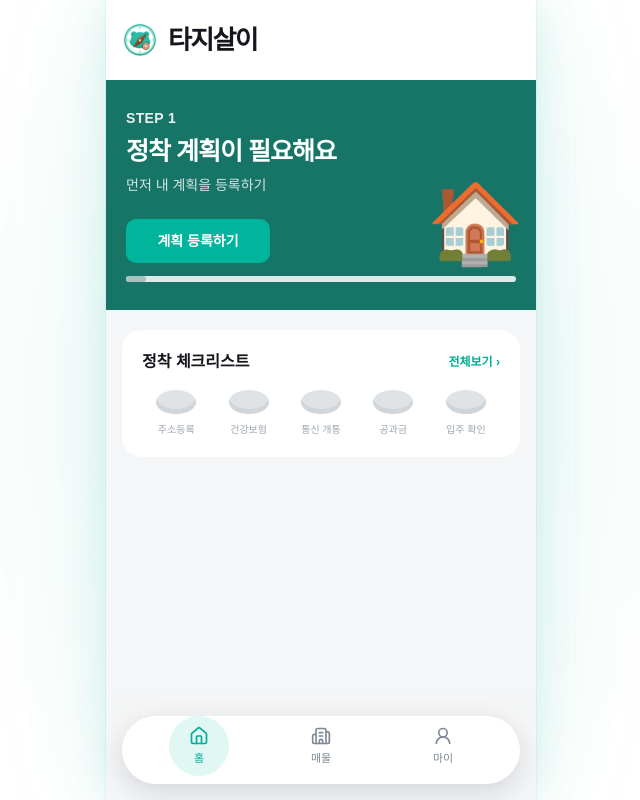
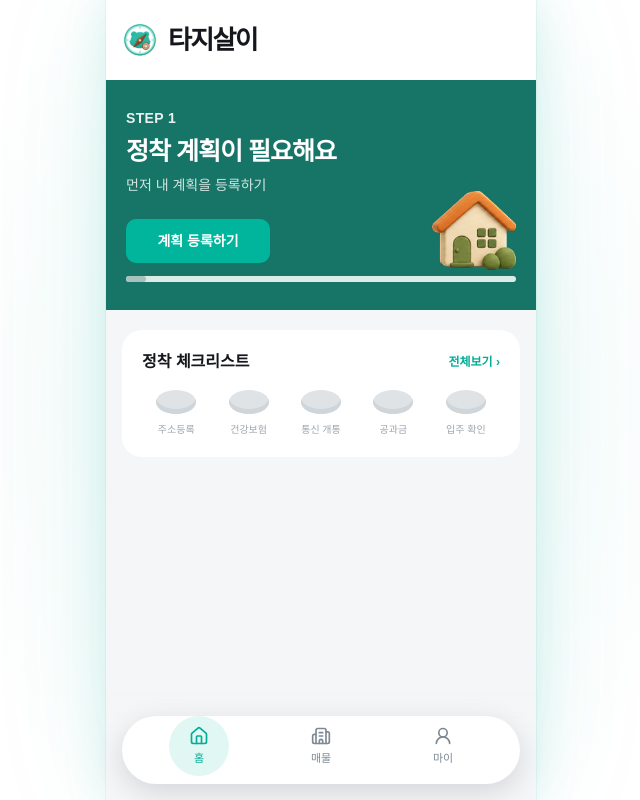
Before and after one commit to team-dorayaki/tajisari, a React (Vite) app in the folder frontend/: page /home in a window 1280 px wide. Shown: the whole page, without its empty margins (319-959 px from the left). Built offline with nearby package versions, Linux system fonts and the light colour scheme.

Commit message:
fix(frontend): 홈 단계별 오브젝트 위치 조정

```diff
--- a/frontend/src/features/home/components/home-progress-hero.tsx
+++ b/frontend/src/features/home/components/home-progress-hero.tsx
@@ -1,5 +1,6 @@
 import { Link } from "react-router-dom"
 
+import objectAssetsUrl from "@/assets/home-object-assets.png"
 import type { HomeStageContent } from "@/features/home/home-data"
 
 type HomeProgressHeroProps = {
@@ -35,13 +36,24 @@ function HomeProgressHero({ content, completed }: HomeProgressHeroProps) {
 
       <span
         aria-hidden="true"
-        className={
-          completed
-            ? "absolute bottom-7 right-5 rotate-[-8deg] text-[78px] leading-none"
-            : "absolute bottom-12 right-3 text-[78px] leading-none"
-        }
+        className={`absolute overflow-hidden ${
+          content.illustration === 2
+            ? "right-[-4px] bottom-4 h-[156px] w-[220px]"
+            : [0, 1, 4].includes(content.illustration)
+              ? completed
+                ? "right-2 bottom-3 h-[104px] w-[156px] rotate-[-8deg]"
+                : "right-2 bottom-7 h-[104px] w-[156px]"
+              : content.illustration === 3
+                ? "right-[-8px] bottom-7 h-[104px] w-[156px]"
+                : "right-[-2px] bottom-7 h-[104px] w-[156px]"
+        }`}
       >
-        {content.illustration}
+        <img
+          src={objectAssetsUrl}
+          alt=""
+          className={`${content.illustration === 2 ? "h-[156px] w-[1170px]" : "h-[104px] w-[780px]"} max-w-none object-contain`}
+          style={{ transform: `translateX(-${content.illustration === 2 ? 430 : content.illustration * 156}px)` }}
+        />
       </span>
 
       {content.progress !== undefined && (
--- a/frontend/src/features/home/components/settlement-profile-card.tsx
+++ b/frontend/src/features/home/components/settlement-profile-card.tsx
@@ -1,5 +1,6 @@
-import { UserRound } from "lucide-react"
 import { Link } from "react-router-dom"
+
+import avatarUrl from "@/assets/default_avatar.png"
 
 const profileValues = [
   { label: "입주 예정", value: "D-42" },
@@ -12,9 +13,7 @@ function SettlementProfileCard() {
   return (
     <section className="rounded-[20px] bg-white p-5" aria-labelledby="settlement-profile-title">
       <div className="flex items-center gap-4 border-b border-[#edf0f2] pb-4">
-        <div className="grid size-14 shrink-0 place-items-center rounded-full bg-[var(--brand-soft)] text-[var(--brand)]">
-          <UserRound aria-hidden="true" className="size-9" strokeWidth={1.8} />
-        </div>
+        <img src={avatarUrl} alt="" aria-hidden="true" className="size-14 shrink-0 rounded-full object-cover" />
         <div className="min-w-0 flex-1">
           <h2 id="settlement-profile-title" className="text-base font-bold">
             나의 정착 프로필
--- a/frontend/src/features/home/home-data.ts
+++ b/frontend/src/features/home/home-data.ts
@@ -6,7 +6,7 @@ type HomeStageContent = {
   description: string
   action?: string
   actionHref?: string
-  illustration: string
+  illustration: number
   progress?: number
 }
 
@@ -17,7 +17,7 @@ const homeStageContents: Record<HomeStage, HomeStageContent> = {
     description: "먼저 내 계획을 등록하기",
     action: "계획 등록하기",
     actionHref: "/plan",
-    illustration: "🏠",
+    illustration: 0,
     progress: 5,
   },
   "2": {
@@ -26,7 +26,7 @@ const homeStageContents: Record<HomeStage, HomeStageContent> = {
     description: "이미지로 한 번에 숨은 비용 찾기",
     action: "매물 등록하기",
     actionHref: "/properties/new",
-    illustration: "📝",
+    illustration: 1,
     progress: 28,
   },
   "3": {
@@ -35,7 +35,7 @@ const homeStageContents: Record<HomeStage, HomeStageContent> = {
     description: "같은 계획과 환율로 한눈에 비교하기",
     action: "매물 비교하기",
     actionHref: "/properties/compare",
-    illustration: "🏘️",
+    illustration: 2,
     progress: 52,
   },
   "4": {
@@ -44,14 +44,14 @@ const homeStageContents: Record<HomeStage, HomeStageContent> = {
     description: "비용과 조건을 확인하고 우선순위 정하기",
     action: "최종 매물 선정하기",
     actionHref: "/properties/compare?tab=conditions",
-    illustration: "🏡",
+    illustration: 3,
     progress: 77,
   },
   done: {
     label: "COMPLETED",
     title: "이제 출국 준비를 시작해보세요",
     description: "타지살이와 함께 차근차근 준비하기",
-    illustration: "✈️",
+    illustration: 4,
   },
 }
 
```
Also changed, not shown: frontend/src/assets/default_avatar.png (added), frontend/src/assets/home-object-assets.png (added).
